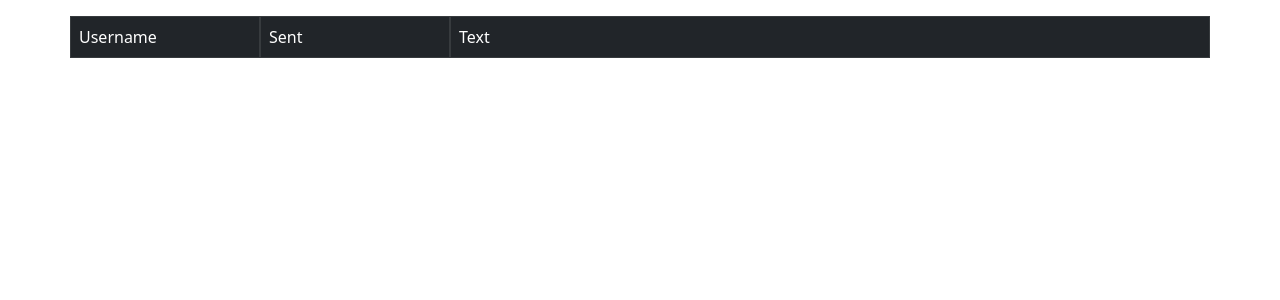
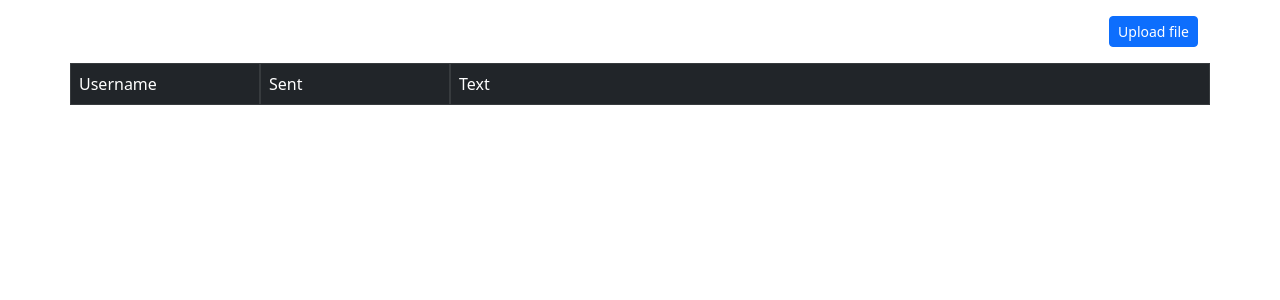
Before and after one commit to TurboGoose/CCA-web, a Flask app: page / in a window 1280 px wide. Shown: the part 56-356 px from the top of the page. Run offline with Flask 3, Linux system fonts and the light colour scheme; parts of the project's set-up code (start-up, migrations or seed data) failed here and were passed over.

Commit message:
Add upload button and modal window with file selection form

```diff
--- a/templates/viewer.html
+++ b/templates/viewer.html
@@ -15,16 +15,42 @@
 
 <body>
 
-    <nav class="navbar navbar-expand-lg navbar-dark bg-dark mb-3">
-      <div class="container d-flex justify-content-between align-items-center">
+<nav class="navbar navbar-expand-lg navbar-dark bg-dark mb-3">
+    <div class="container d-flex justify-content-between align-items-center">
         <div class="d-flex">
-          <a href="/" class="navbar-brand me-5">Annotator</a>
+            <a href="/" class="navbar-brand me-5">Annotator</a>
         </div>
-      </div>
-    </nav>
+    </div>
+</nav>
 
+<div class="container d-flex flex-row-reverse">
+    <button type="button" class="btn btn-primary btn-sm" data-bs-toggle="modal" data-bs-target="#uploadFileModal">Upload
+        file
+    </button>
+</div>
 
-<div class="container">
+<!-- Upload file modal -->
+<div class="modal fade" id="uploadFileModal" tabindex="-1">
+    <div class="modal-dialog modal-dialog-centered">
+        <div class="modal-content">
+            <div class="modal-header">
+                <h1 class="modal-title fs-5">Upload file</h1>
+                <button type="button" class="btn-close" data-bs-dismiss="modal"></button>
+            </div>
+            <div class="modal-body">
+                <form action="/upload" method="POST" id="fileUploadForm" enctype="multipart/form-data">
+                    <input type="file" class="form-control" required>
+                </form>
+            </div>
+            <div class="modal-footer">
+                <button type="button" class="btn btn-secondary" data-bs-dismiss="modal">Close</button>
+                <button class="btn btn-primary" form="fileUploadForm">Upload</button>
+            </div>
+        </div>
+    </div>
+</div>
+
+<div class="container pt-3">
     <table class="table table-striped table-bordered">
         <thead class="table-dark">
         <tr class="row">
```
